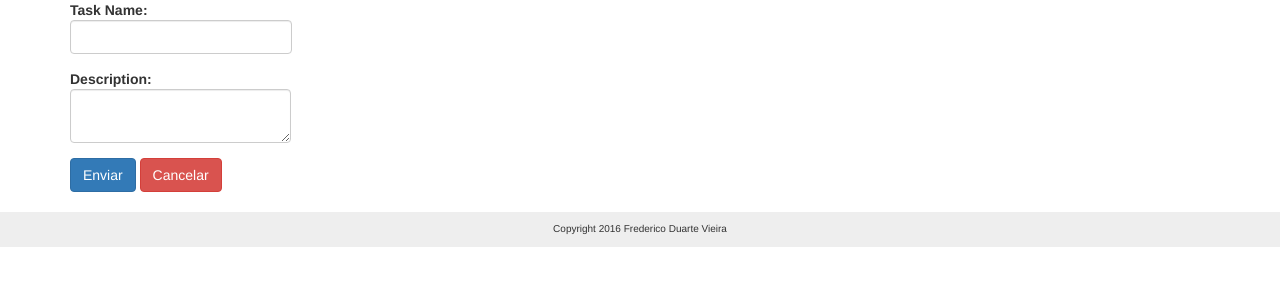
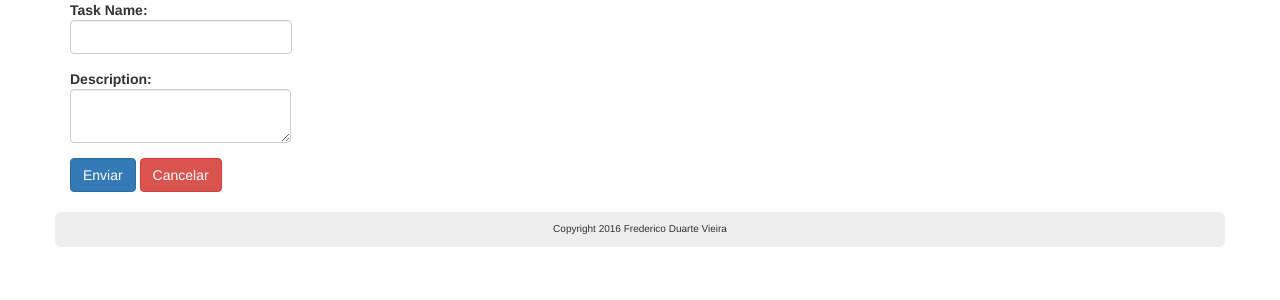
Before and after one commit to FredericoVieira/flask-todo, a Flask app: page /create in a window 1280 px wide. Shown: the part 140-440 px from the top of the page. Run offline with Flask 2, Linux system fonts and the light colour scheme; some libraries are stand-ins or nearby versions.

Commit message:
Updates style for footer.

```diff
--- a/app/static/css/style.css
+++ b/app/static/css/style.css
@@ -2,12 +2,13 @@ body {
   padding-top: 70px;
 }
 
-footer {
+footer .container {
     font-size: 10px;
     margin-top: 20px;
     padding: 10px;
+    height: 35px;
+    border-radius: 6px;
     background-color: #eee;
-    height: 35px;
     text-align: center;
 }
 
```
